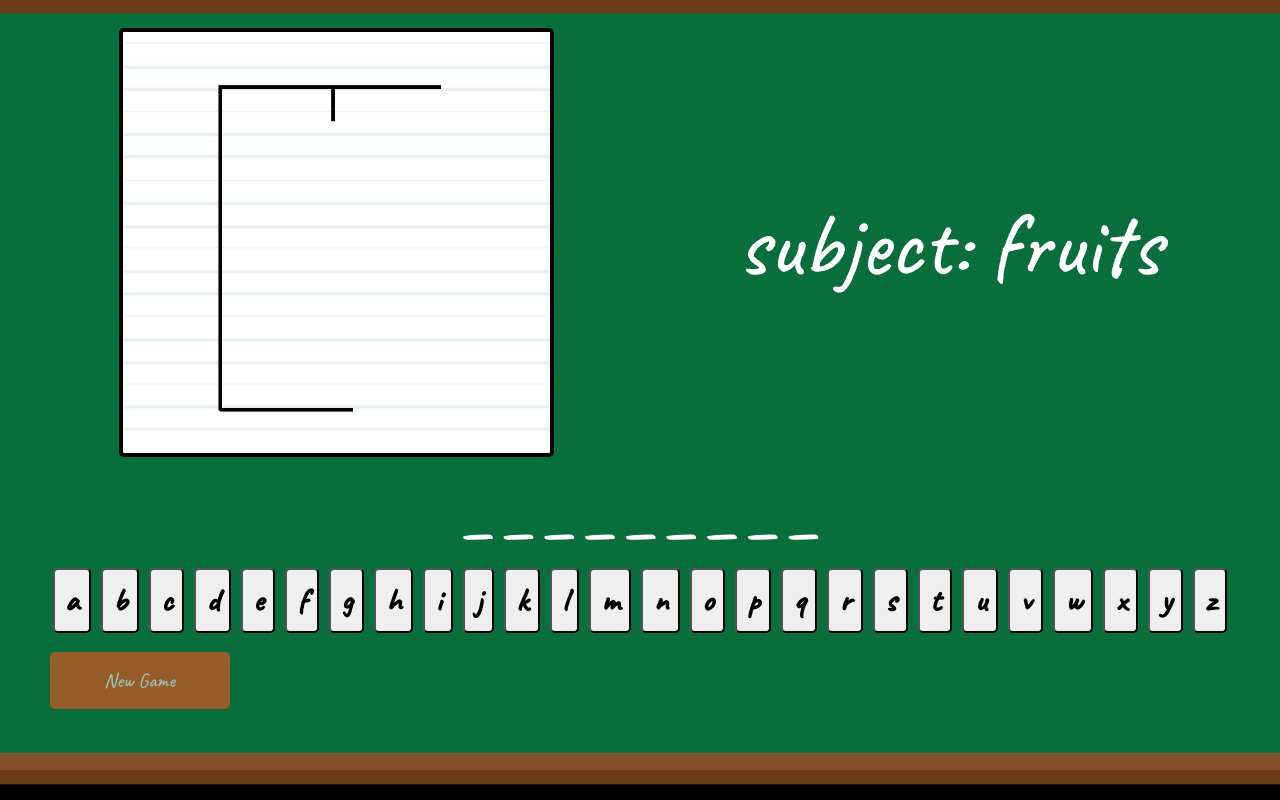
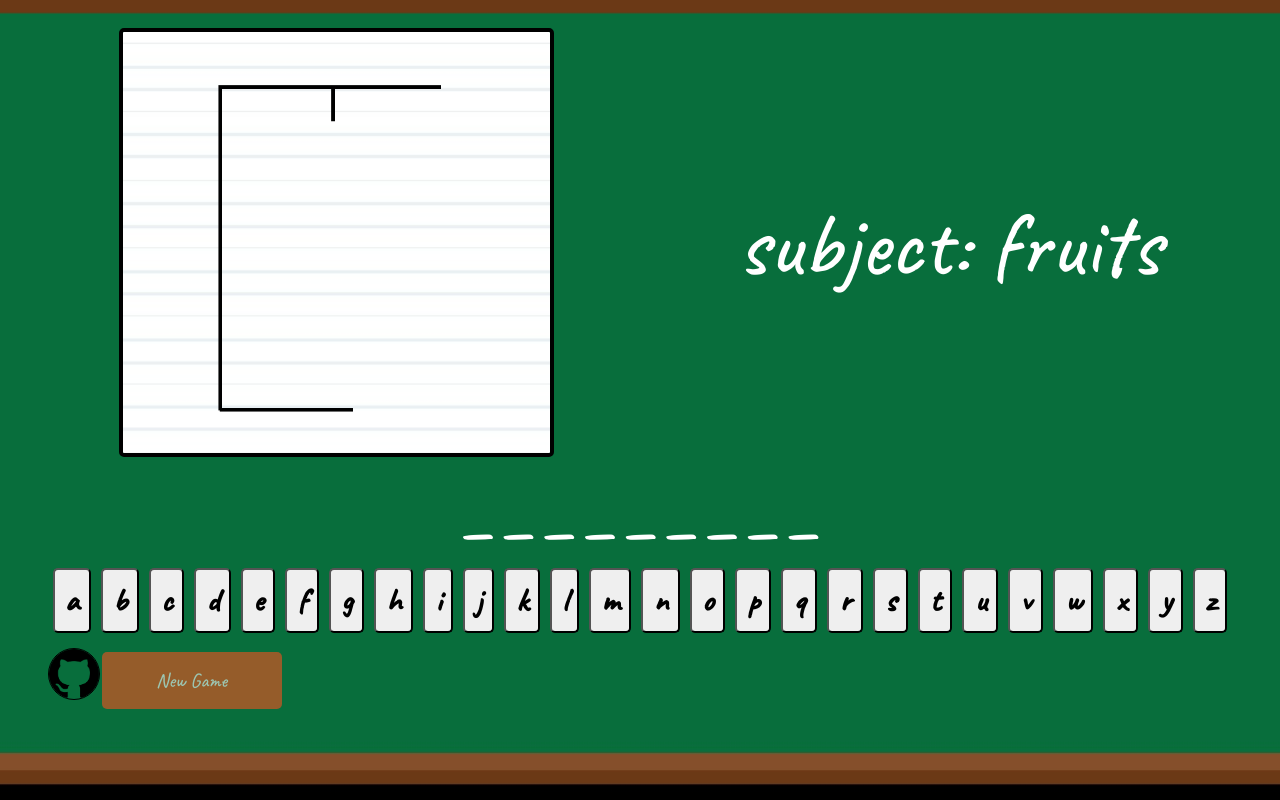
Before and after one commit to ShaharSalhov/hangman_game, a React (Create React App) app: page / in a window 1280 px wide. Shown: the top 800 px of the page. Built offline with nearby package versions, Linux system fonts and the light colour scheme; a web font is replaced by a local one.

Commit message:
added a link to the source code in github

```diff
--- a/src/App.css
+++ b/src/App.css
@@ -153,3 +153,15 @@ html {
   transform: scale(1.5);
   box-shadow: 1px 1px rgb(73, 72, 72);
 }
+
+.githubbutton {
+  background-image: url(/public/pics/icon-github-28.jpeg);
+  background-size: 400%;
+  background-repeat: no-repeat;
+  border-radius: 50%;
+  border: solid 1px black;
+  width: 50px;
+  height: 50px;
+  background-position: center;
+  float: left;
+}
--- a/src/App.js
+++ b/src/App.js
@@ -193,6 +193,7 @@ function App() {
 
 
       <div className='guessLines'>
+
         {
           chosenWord.split("").map( (l, i) => (
 
@@ -202,6 +203,7 @@ function App() {
 
           ) )
         }
+
       </div>
 
       <div className='lettersBoard'>
@@ -227,7 +229,10 @@ function App() {
 
       </div>
 
-      <NewGameButton onClick={newGameClicking} />
+      <div>
+        <a href="https://github.com/ShaharSalhov/hangman_game" class="githubbutton" target="_blank"></a>
+        <NewGameButton onClick={newGameClicking} />
+      </div>
 
     </div>
   );
```
Also changed, not shown: public/pics/icon-github-28.jpeg (added).
